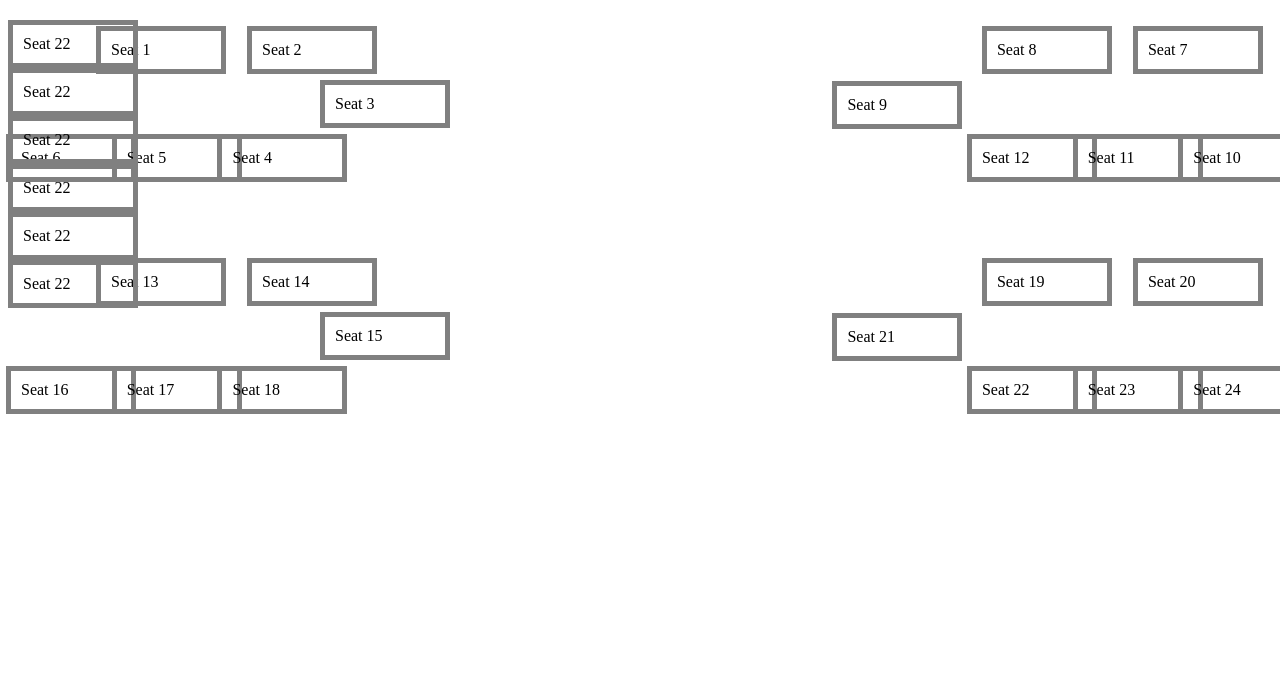
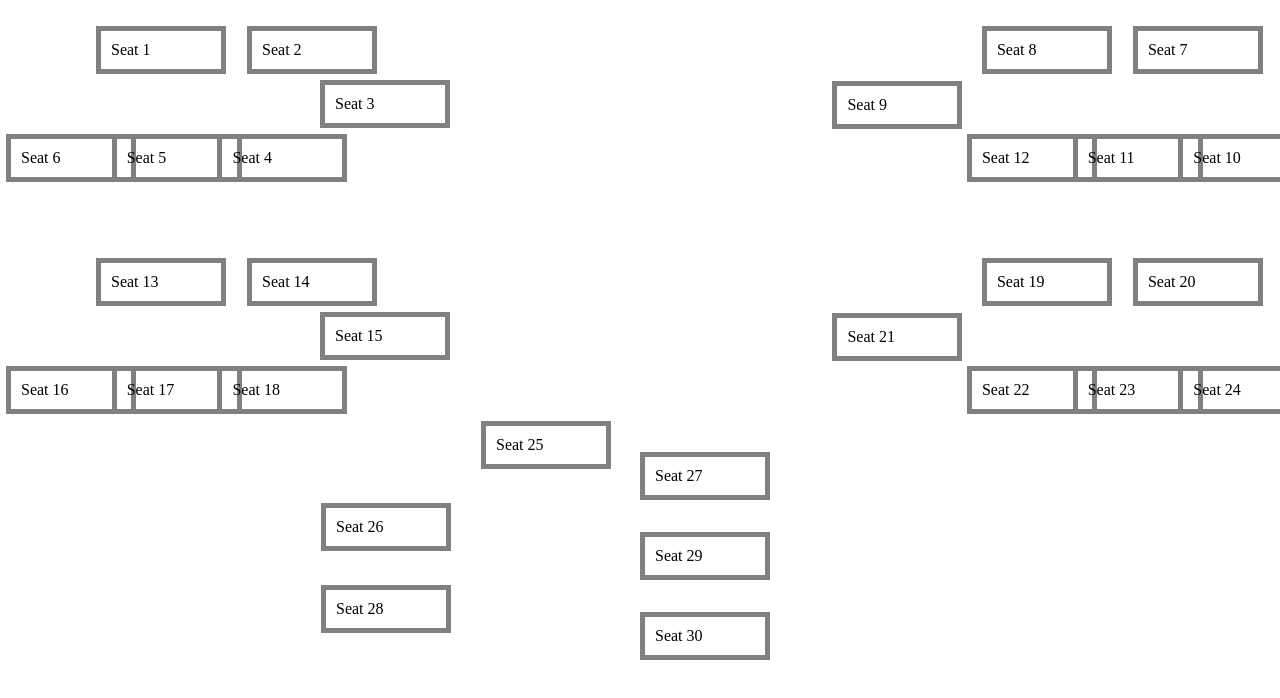
Before and after one commit to Jurso28/USS3_16_22, a website: page static/seatselector.html in a window 1280 px wide. Drawn offline with Linux system fonts and the light colour scheme.

Commit message:
Updated the HTML to show seats and incorporated a function to input names

```diff
--- a/static/seatselector.css
+++ b/static/seatselector.css
@@ -11,9 +11,9 @@
   padding-top: 20px;
 }
 
-  .bottom{
-   bottom: 0;
-
+.top{
+  top: auto;
+  padding-bottom: 50%;
 }
 .left {
   left: 0;
@@ -23,6 +23,22 @@
 }
 .row{
   padding: 1px;
+}
+.center{
+  width: 50%;
+  padding: 1px;
+  margin-bottom: 5%;
+  margin-left: 75%;
+}
+.rowcenterL{
+  width: 50%;
+  padding: 1px;
+  margin-bottom: 5%;
+  margin-left: 50%;
+}
+.rowcenterR{
+  margin-top: 5%;
+ ;
 }
 .topcolumnL{
   float:left;
@@ -226,6 +242,48 @@
   margin: 0;
   outline-color: black;
 }
+#Box25 {
+  width: 100px;
+  padding: 10px;
+  border: 5px solid gray;
+  margin: 0;
+  outline-color: black;
+}
+#Box26 {
+  width: 100px;
+  padding: 10px;
+  border: 5px solid gray;
+  margin: 0;
+  outline-color: black;
+}
+#Box27 {
+  width: 100px;
+  padding: 10px;
+  border: 5px solid gray;
+  margin: 0;
+  outline-color: black;
+}
+#Box28 {
+  width: 100px;
+  padding: 10px;
+  border: 5px solid gray;
+  margin: 0;
+  outline-color: black;
+}
+#Box29 {
+  width: 100px;
+  padding: 10px;
+  border: 5px solid gray;
+  margin: 0;
+  outline-color: black;
+}
+#Box30 {
+  width: 100px;
+  padding: 10px;
+  border: 5px solid gray;
+  margin: 0;
+  outline-color: black;
+}
 
 /* Popup container */
 .popup {
--- a/static/seatselector.html
+++ b/static/seatselector.html
@@ -85,6 +85,22 @@
             </div>
         </div>
     </div>
+    <div class="center">
+        <div id="Box25">
+            <div class="popup" onclick="myFunction25()">Seat 25</div>
+        </div>
+    </div>
+    <div class="rowcenterL">
+        <div id="Box26">
+            <div class="popup" onclick="myFunction26()">Seat 26</div>
+        </div>
+    </div>
+    <div class="rowcenterL">
+        <div id="Box28">
+            <div class="popup" onclick="myFunction28()">Seat 28</div>
+        </div>
+
+    </div>
 </div>
 
 <! Right Side Seating Arrangement>
@@ -162,34 +178,39 @@
             </div>
         </div>
     </div>
-</div>
 
-<div class="split bottom">
-    <div id="Box22">
-        <div class="popup" onclick="myFunction22()">Seat 22</div>
+    <div class="rowcenterR">
+        <div id="Box27">
+            <div class="popup" onclick="myFunction27()">Seat 27</div>
+        </div>
     </div>
-    <div id="Box22">
-        <div class="popup" onclick="myFunction22()">Seat 22</div>
+    <div class="rowcenterR">
+        <div id="Box29">
+            <div class="popup" onclick="myFunction29()">Seat 29</div>
+        </div>
     </div>
-    <div id="Box22">
-        <div class="popup" onclick="myFunction22()">Seat 22</div>
-    </div>
-    <div id="Box22">
-        <div class="popup" onclick="myFunction22()">Seat 22</div>
-    </div>
-    <div id="Box22">
-        <div class="popup" onclick="myFunction22()">Seat 22</div>
-    </div>
-    <div id="Box22">
-        <div class="popup" onclick="myFunction22()">Seat 22</div>
+    <div class="rowcenterR">
+        <div id="Box30">
+            <div class="popup" onclick="updateSeatbyNumber()">Seat 30</div>
+        </div>
     </div>
 </div>
 
 <header>
 
+<script>
+    async function myFunction1() {
+        const firstName =document.getElementById(prompt("Enter Name: "))
+        const userName = document.getElementById(prompt("Enter user name: "))
+
+        const fetchString = "/myFunction1?firstName="+firstName+"&userName="+userName
+        const response = await fetch(fetchString)
+        const responseText = await response.text
+        document.getElementById("Box1").innerHTML = responseText
+    }
+</script>
 
 </footer>
 </div>
-<script src="java.js"> </script>
 </body>
 </html>
```
Also changed, not shown: index.js (+29 -1 lines). Lines whose indentation alone changed are shown as unchanged.
